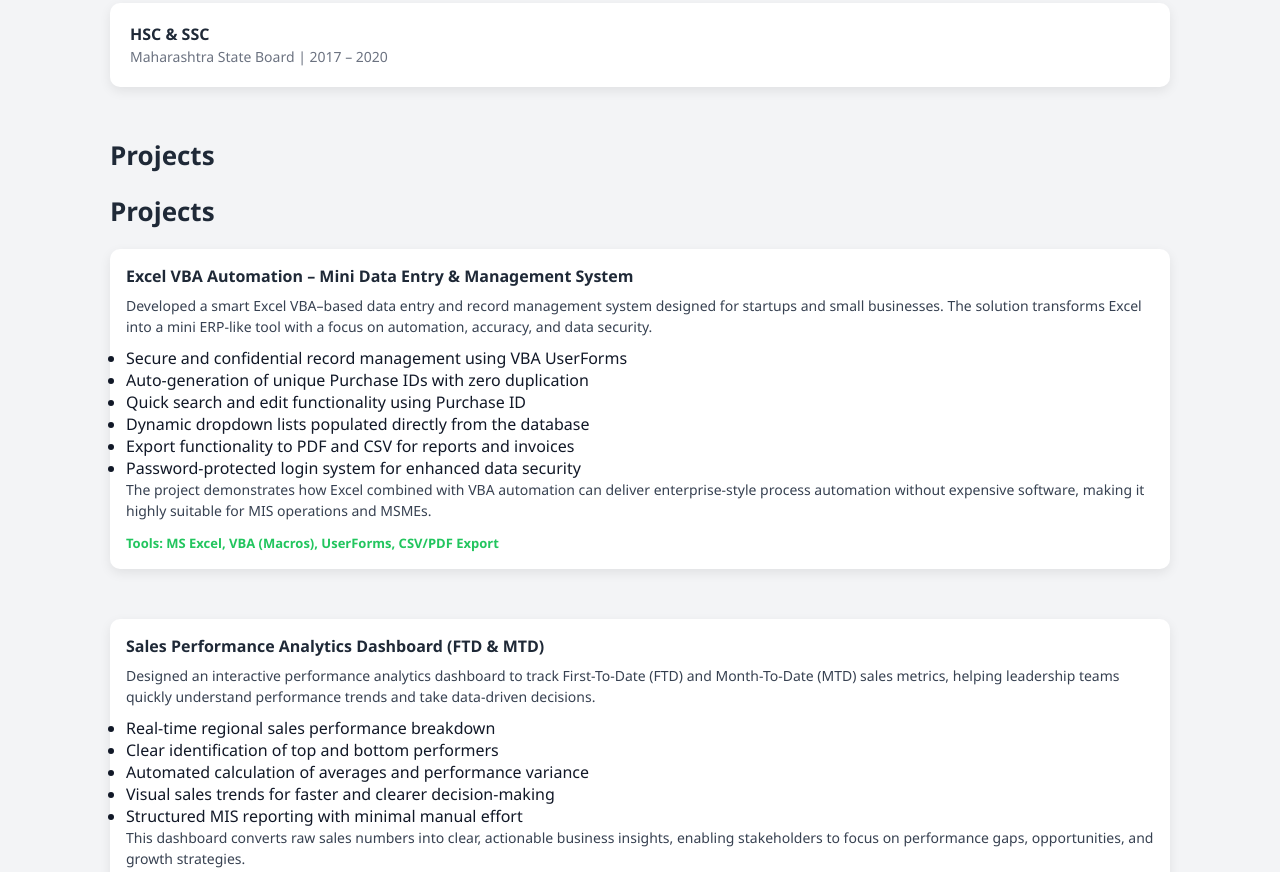
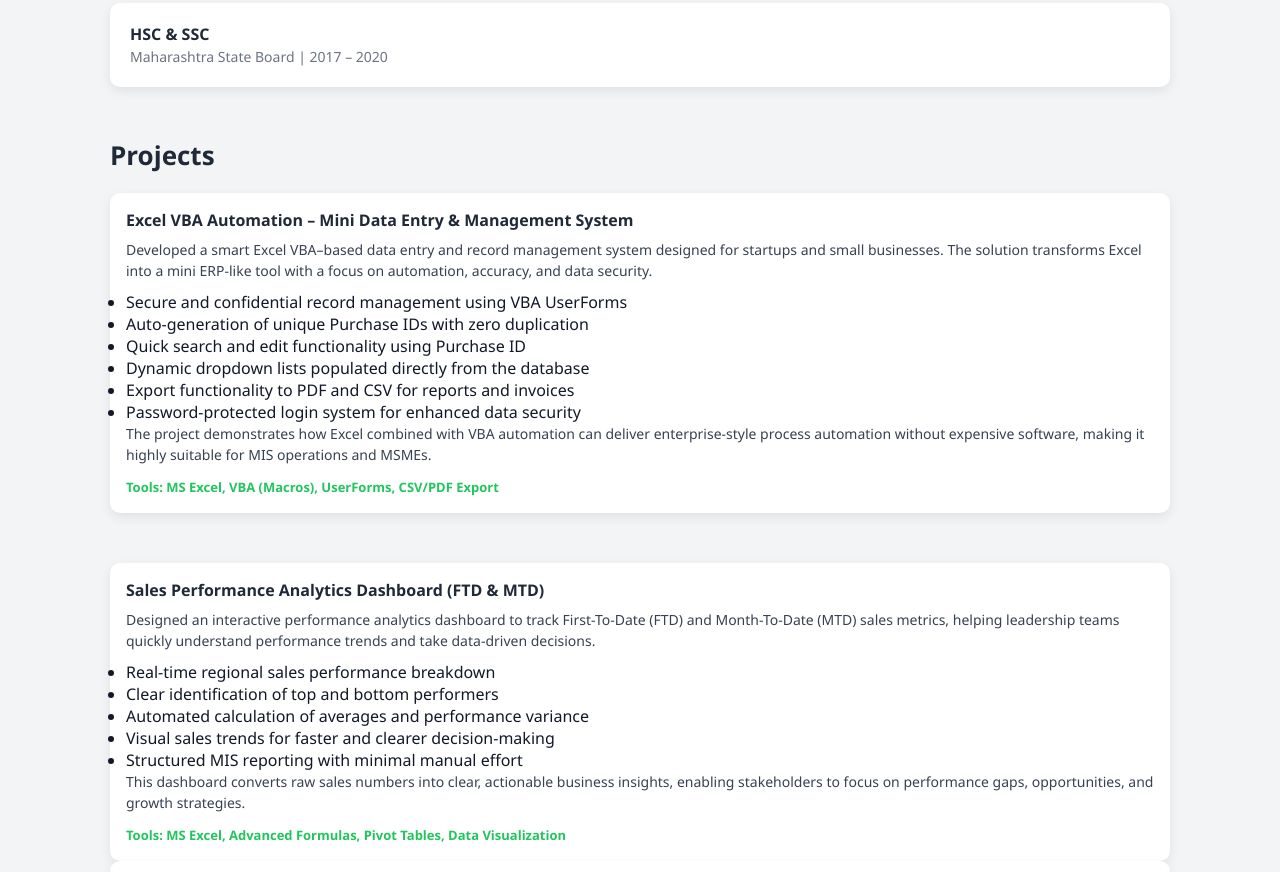
Before and after one commit to shubhamjawalkar/shubhamjawalkar.github.io, a plain HTML site: page index.html in a window 1280 px wide. Shown: the part 1340-2212 px from the top of the page. Drawn offline with Linux system fonts and the light colour scheme.

Commit message:
Update index.html

```diff
--- a/index.html
+++ b/index.html
@@ -88,10 +88,6 @@ efficiency.
             <span>Maharashtra State Board | 2017 – 2020</span>
         </div>
     </section>
-
-    <!-- PROJECTS -->
-<section>
-    <h3>Projects</h3>
 
    <!-- PROJECTS -->
 <section>
```
